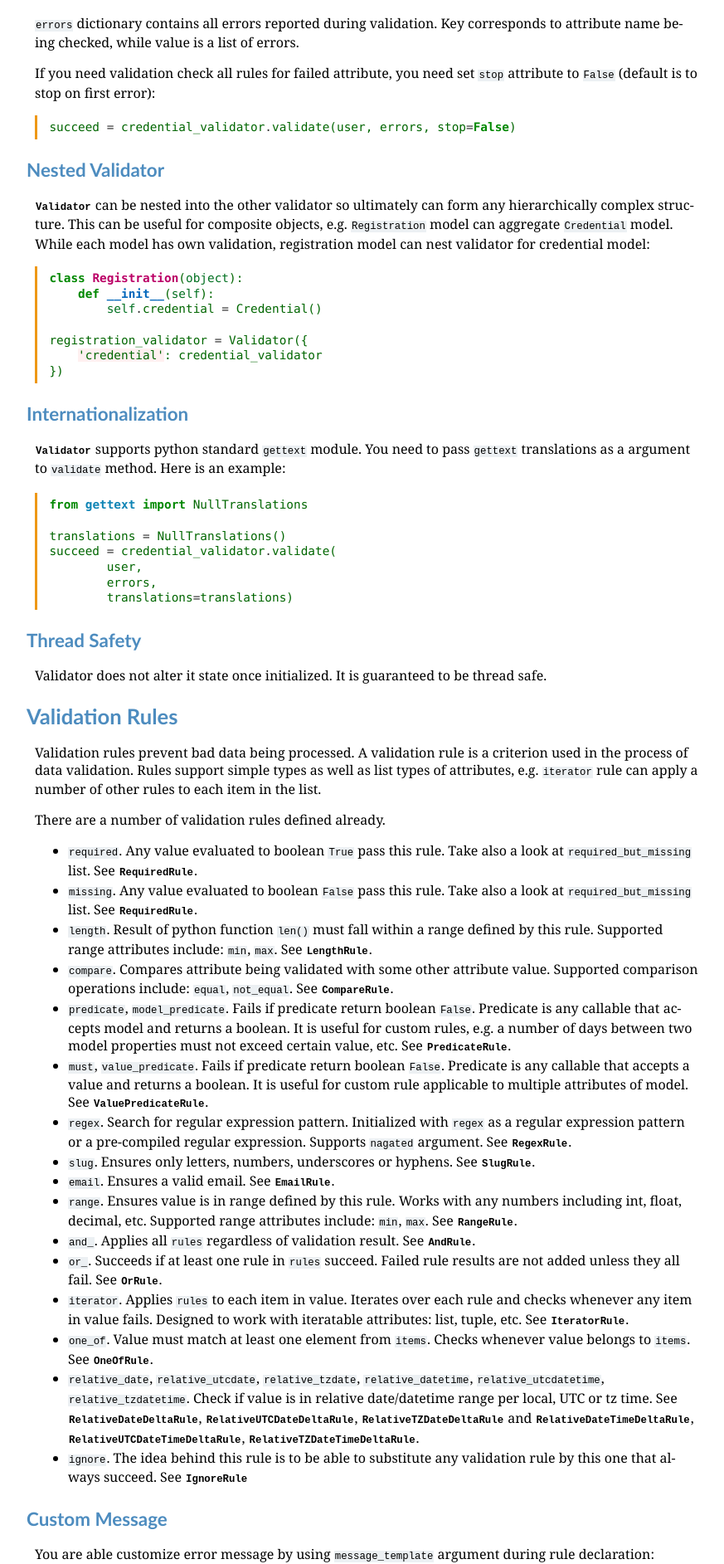
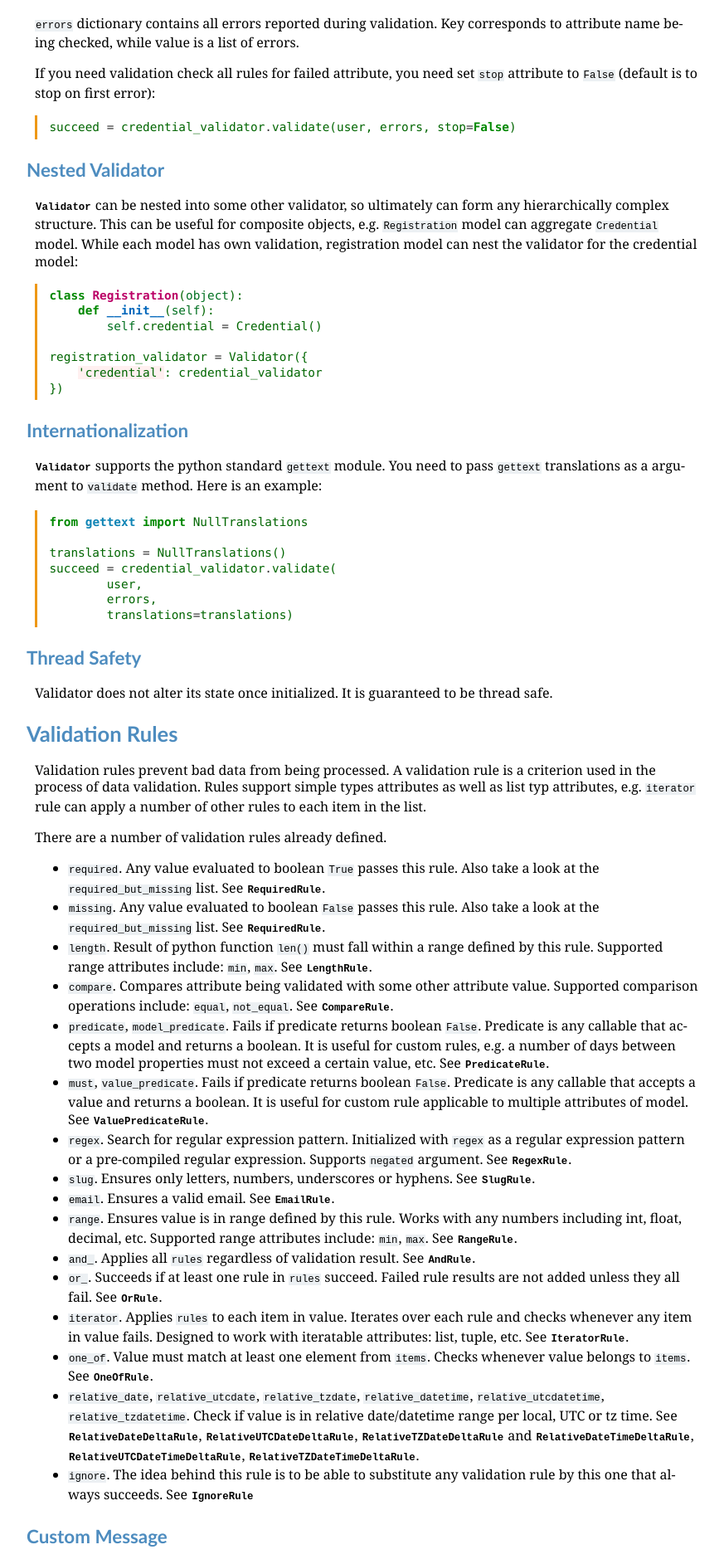
Before and after one commit to akornatskyy/wheezy.validation, a Sphinx documentation site: the page built from doc/userguide.rst, in a window 1280 px wide. Shown: the part 615-2500 px from the top of the page at 83% size, without its empty margins (208-1081 px from the left). Built offline with Sphinx 7.4.7, drawn with Linux system fonts in a browser that asks for light colours; some of the changed text lies outside the part shown.

Commit message:
examuser_00: userguide, examples: improved readability, added import for try_update_model

```diff
--- a/doc/examples.rst
+++ b/doc/examples.rst
@@ -73,6 +73,8 @@
 
 Our attempt to update ``Credential`` model with ``values``::
 
+    from wheezy.validation.model import try_update_model
+
     credential = Credential()
     errors = {}
     succeed = try_update_model(credential, values, errors)
--- a/doc/userguide.rst
+++ b/doc/userguide.rst
@@ -45,11 +45,11 @@
 Nested Validator
 ~~~~~~~~~~~~~~~~
 
-:py:class:`~wheezy.validation.validator.Validator` can be nested into the
-other validator so ultimately can form any hierarchically complex structure.
+:py:class:`~wheezy.validation.validator.Validator` can be nested into some
+other validator, so ultimately can form any hierarchically complex structure.
 This can be useful for composite objects, e.g. ``Registration`` model can
 aggregate ``Credential`` model. While each model has own validation,
-registration model can nest validator for credential model::
+registration model can nest the validator for the credential model::
 
     class Registration(object):
         def __init__(self):
@@ -62,7 +62,7 @@
 Internationalization
 ~~~~~~~~~~~~~~~~~~~~
 
-:py:class:`~wheezy.validation.validator.Validator` supports python standard
+:py:class:`~wheezy.validation.validator.Validator` supports the python standard
 ``gettext`` module. You need to pass ``gettext`` translations as a argument
 to ``validate`` method. Here is an example::
 
@@ -77,24 +77,24 @@
 Thread Safety
 ~~~~~~~~~~~~~
 
-Validator does not alter it state once initialized. It is guaranteed to be
+Validator does not alter its state once initialized. It is guaranteed to be
 thread safe.
 
 Validation Rules
 ----------------
 
-Validation rules prevent bad data being processed. A validation rule is a
+Validation rules prevent bad data from being processed. A validation rule is a
 criterion used in the process of data validation. Rules support simple types
-as well as list types of attributes, e.g. ``iterator`` rule can apply
+attributes as well as list typ attributes, e.g. ``iterator`` rule can apply
 a number of other rules to each item in the list.
 
-There are a number of validation rules defined already.
+There are a number of validation rules already defined.
 
-* ``required``. Any value evaluated to boolean ``True`` pass this rule.
-  Take also a look at ``required_but_missing`` list. See
+* ``required``. Any value evaluated to boolean ``True`` passes this rule.
+  Also take a look at the ``required_but_missing`` list. See
   :py:class:`~wheezy.validation.rules.RequiredRule`.
-* ``missing``. Any value evaluated to boolean ``False`` pass this
-  rule. Take also a look at ``required_but_missing`` list. See
+* ``missing``. Any value evaluated to boolean ``False`` passes this
+  rule. Also take a look at the ``required_but_missing`` list. See
   :py:class:`~wheezy.validation.rules.RequiredRule`.
 * ``length``. Result of python function ``len()`` must fall within a range
   defined by this rule. Supported range attributes include: ``min``, ``max``.
@@ -102,19 +102,19 @@
 * ``compare``. Compares attribute being validated with some other attribute
   value. Supported comparison operations include: ``equal``,
   ``not_equal``. See :py:class:`~wheezy.validation.rules.CompareRule`.
-* ``predicate``, ``model_predicate``. Fails if predicate return
-  boolean ``False``. Predicate is any callable that accepts model and
+* ``predicate``, ``model_predicate``. Fails if predicate returns
+  boolean ``False``. Predicate is any callable that accepts a model and
   returns a boolean. It is useful for custom rules, e.g. a number of
-  days between two model properties must not exceed certain value, etc.
+  days between two model properties must not exceed a certain value, etc.
   See :py:class:`~wheezy.validation.rules.PredicateRule`.
-* ``must``, ``value_predicate``. Fails if predicate return
+* ``must``, ``value_predicate``. Fails if predicate returns
   boolean ``False``. Predicate is any callable that accepts a value and
   returns a boolean. It is useful for custom rule applicable to
   multiple attributes of model.
   See :py:class:`~wheezy.validation.rules.ValuePredicateRule`.
 * ``regex``. Search for regular expression pattern. Initialized with
   ``regex`` as a regular expression pattern or a pre-compiled regular
-  expression. Supports ``nagated`` argument.
+  expression. Supports ``negated`` argument.
   See :py:class:`~wheezy.validation.rules.RegexRule`.
 * ``slug``. Ensures only letters, numbers, underscores or hyphens. See
   :py:class:`~wheezy.validation.rules.SlugRule`.
@@ -147,13 +147,13 @@
   :py:class:`~wheezy.validation.rules.RelativeUTCDateTimeDeltaRule`,
   :py:class:`~wheezy.validation.rules.RelativeTZDateTimeDeltaRule`.
 * ``ignore``. The idea behind this rule is to be able to substitute
-  any validation rule by this one that always succeed. See
+  any validation rule by this one that always succeeds. See
   :py:class:`~wheezy.validation.rules.IgnoreRule`
 
 Custom Message
 ~~~~~~~~~~~~~~
 
-You are able customize error message by using ``message_template`` argument
+You are able to customize the error message by using ``message_template`` argument
 during rule declaration::
 
     credential_validator = Validator({
@@ -178,7 +178,7 @@
 Custom Rules
 ~~~~~~~~~~~~
 
-It is easy to provide own validation rule. The rule is any callable of the
+It is easy to provide your own validation rule. The rule is any callable with the
 following contract::
 
     def check(self, value, name, model, result, gettext):
@@ -193,10 +193,10 @@
 
 Validation Mixin
 ----------------
-:py:class:`~wheezy.validation.mixin.ValidationMixin` provides sort of
+:py:class:`~wheezy.validation.mixin.ValidationMixin` provides a sort of
 contextual integration with third party modules. Specifically this mixin
 requires two attributes: ``errors`` and ``translations``. Once these two
-attributes provided, validation can be simplified. Let review it by example::
+attributes provided, validation can be simplified. Let's review it by example::
 
     user_validator = Validator({
         'name': [required]
@@ -218,13 +218,13 @@
 
 If the ``signin`` operation fails the client can request all validation errors
 from  ``errors`` attribute. Note that general error message ('Unauthorized')
-is stored under ``__ERROR__`` key. Thus can be used to display general
-information to end user.
+is stored under ``__ERROR__`` key. Thus it can be used to display general
+information to the end user.
 
 Model Update
 ------------
 Web form submit is a dictionary where key is the name of the input element
-being submitted and value is a list. That list can have just single value for
+being submitted and value is a list. That list can have just a single value for
 elements like input or several values that depict user choice.
 
 :py:meth:`~wheezy.validation.model.try_update_model` method is provided to
@@ -253,6 +253,8 @@
 
 Typical use case as follows::
 
+    from wheezy.validation.model import try_update_model
+
     credential = Credential()
     errors = {}
     succeed = try_update_model(credential, values, errors)
@@ -266,8 +268,8 @@
 Number value providers (
 :py:meth:`~wheezy.validation.model.int_value_provider`,
 :py:meth:`~wheezy.validation.model.decimal_value_provider`,
-:py:meth:`~wheezy.validation.model.float_value_provider`) support thousands
-separator as well as decimal separator. Take a look at ``validation.po`` file.
+:py:meth:`~wheezy.validation.model.float_value_provider`) supports thousands
+separator as well as decimal separator. Take a look at the ``validation.po`` file.
 
 Date and Time
 ~~~~~~~~~~~~~
@@ -275,12 +277,12 @@
 :py:meth:`~wheezy.validation.model.date_value_provider`,
 :py:meth:`~wheezy.validation.model.time_value_provider`,
 :py:meth:`~wheezy.validation.model.datetime_value_provider`) support a number
-of formats. Generally there is default format and fallback formats. It tries
-default format and if it fails tries fallback formats. Take a look at
-``validation.po`` file for a list of supported format.
+of formats. Generally there is a default format and fallback formats. It tries
+the default format and if it fails tries fallback formats. Take a look at
+the ``validation.po`` file for a list of supported formats.
 
 Please note that :py:meth:`~wheezy.validation.model.datetime_value_provider`
-fallback to :py:meth:`~wheezy.validation.model.date_value_provider` in case
+falls back to :py:meth:`~wheezy.validation.model.date_value_provider` in case
 none of its own formats matched. Empty value is converted to minimal value
 for date/time.
 
```
